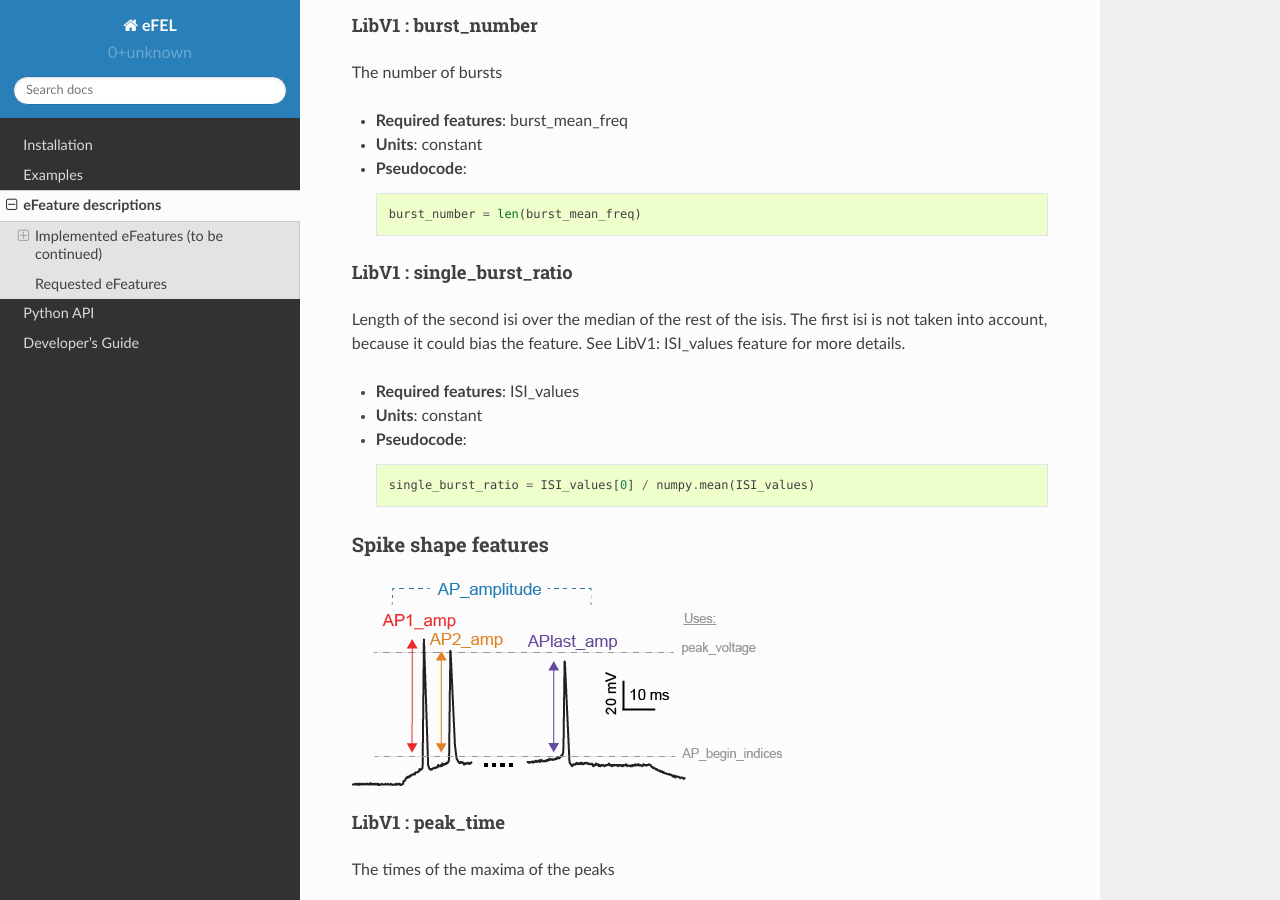
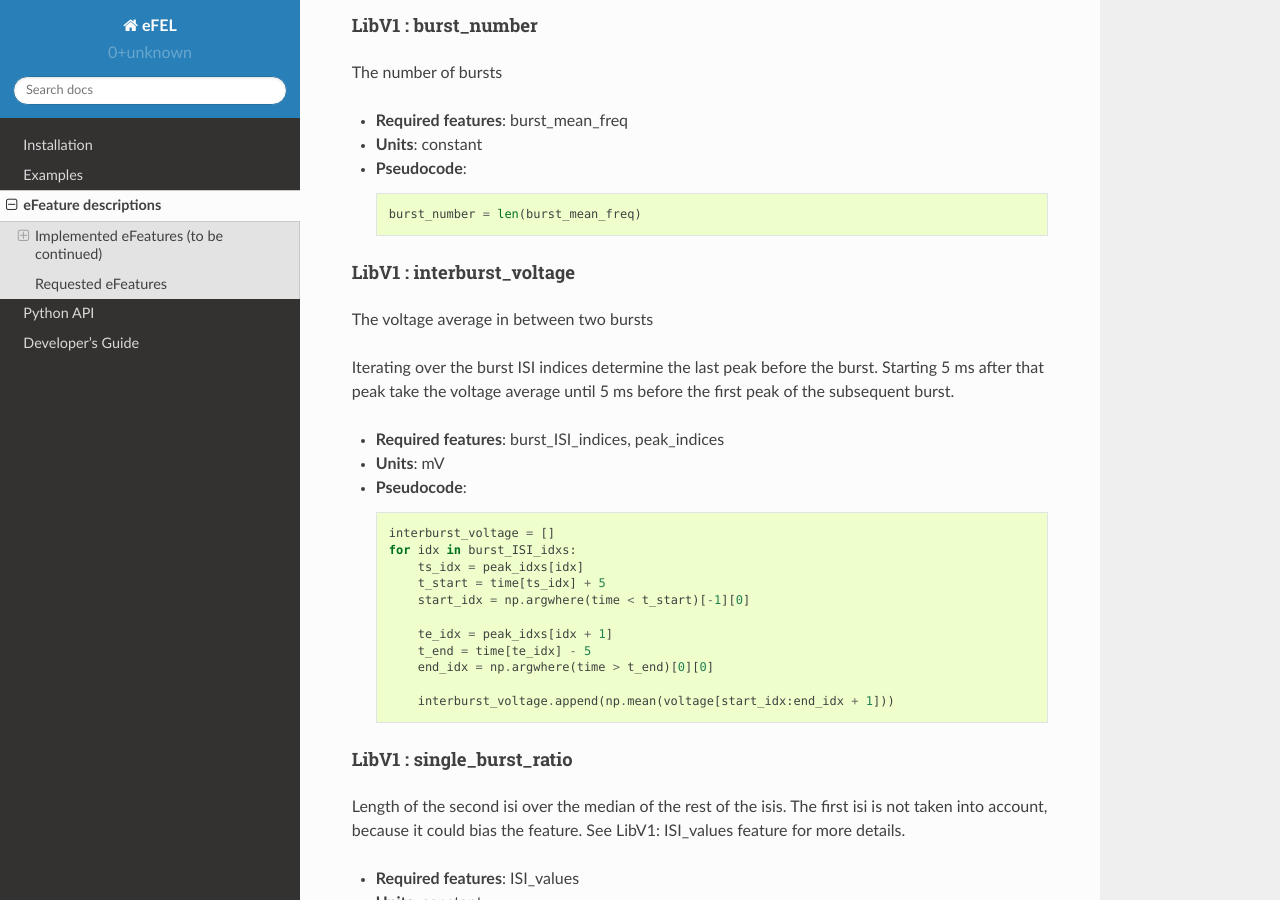
Before and after one commit to BlueBrain/eFEL, a Sphinx documentation site: the page built from docs/source/eFeatures.rst, in a window 1280 px wide and 900 px high, scrolled down 8171 px. Built offline with Sphinx 7.4.7 and the Read the Docs theme 2.0.0, drawn with Linux system fonts in a browser that asks for light colours.

Commit message:
add interburst_voltage in efeature doc

```diff
--- a/docs/source/eFeatures.rst
+++ b/docs/source/eFeatures.rst
@@ -389,6 +389,29 @@ The number of bursts
 
     burst_number = len(burst_mean_freq)
 
+LibV1 : interburst_voltage
+~~~~~~~~~~~~~~~~~~~~~~~~~~
+
+The voltage average in between two bursts
+
+Iterating over the burst ISI indices determine the last peak before the burst.
+Starting 5 ms after that peak take the voltage average until 5 ms before the first peak of the subsequent burst.
+
+- **Required features**: burst_ISI_indices, peak_indices
+- **Units**: mV
+- **Pseudocode**: ::
+
+    interburst_voltage = []
+    for idx in burst_ISI_idxs:
+        ts_idx = peak_idxs[idx]
+        t_start = time[ts_idx] + 5
+        start_idx = np.argwhere(time < t_start)[-1][0]
+
+        te_idx = peak_idxs[idx + 1]
+        t_end = time[te_idx] - 5
+        end_idx = np.argwhere(time > t_end)[0][0]
+
+        interburst_voltage.append(np.mean(voltage[start_idx:end_idx + 1]))
 
 LibV1 : single_burst_ratio
 ~~~~~~~~~~~~~~~~~~~~
```
